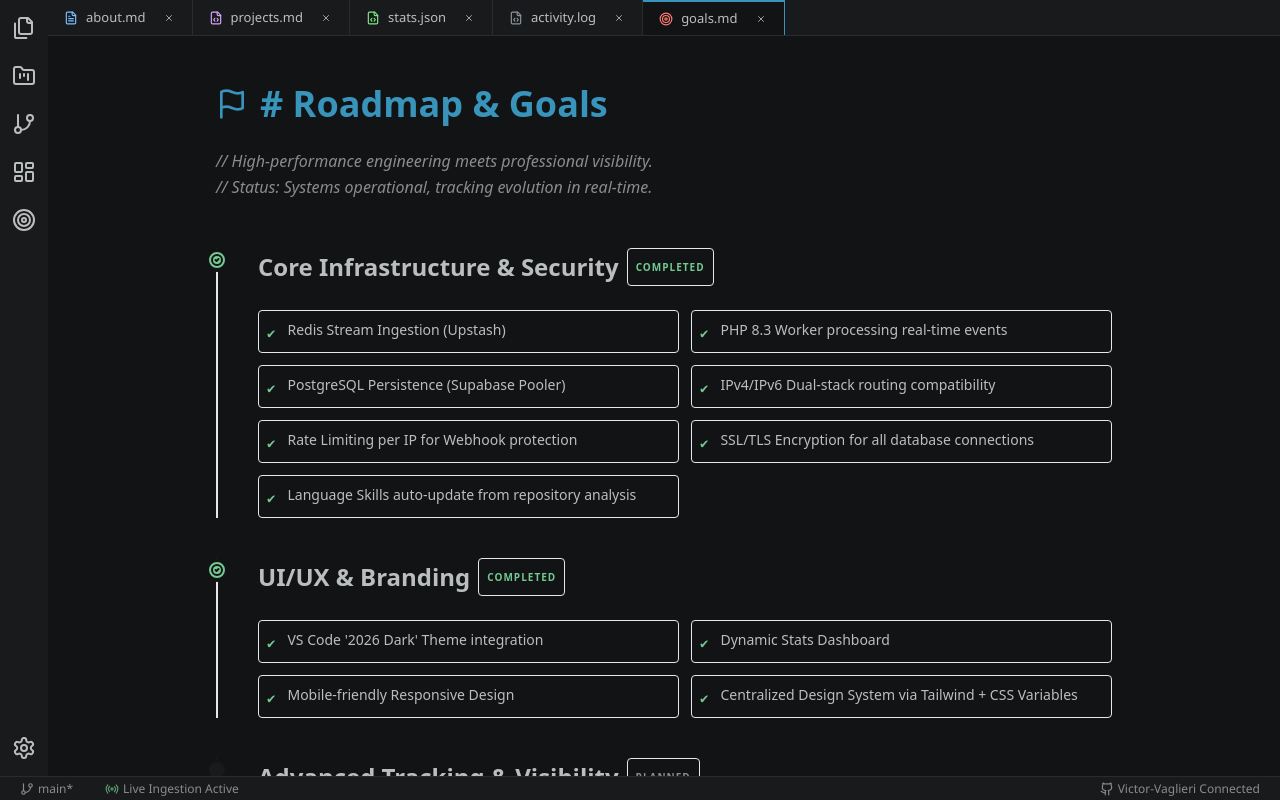
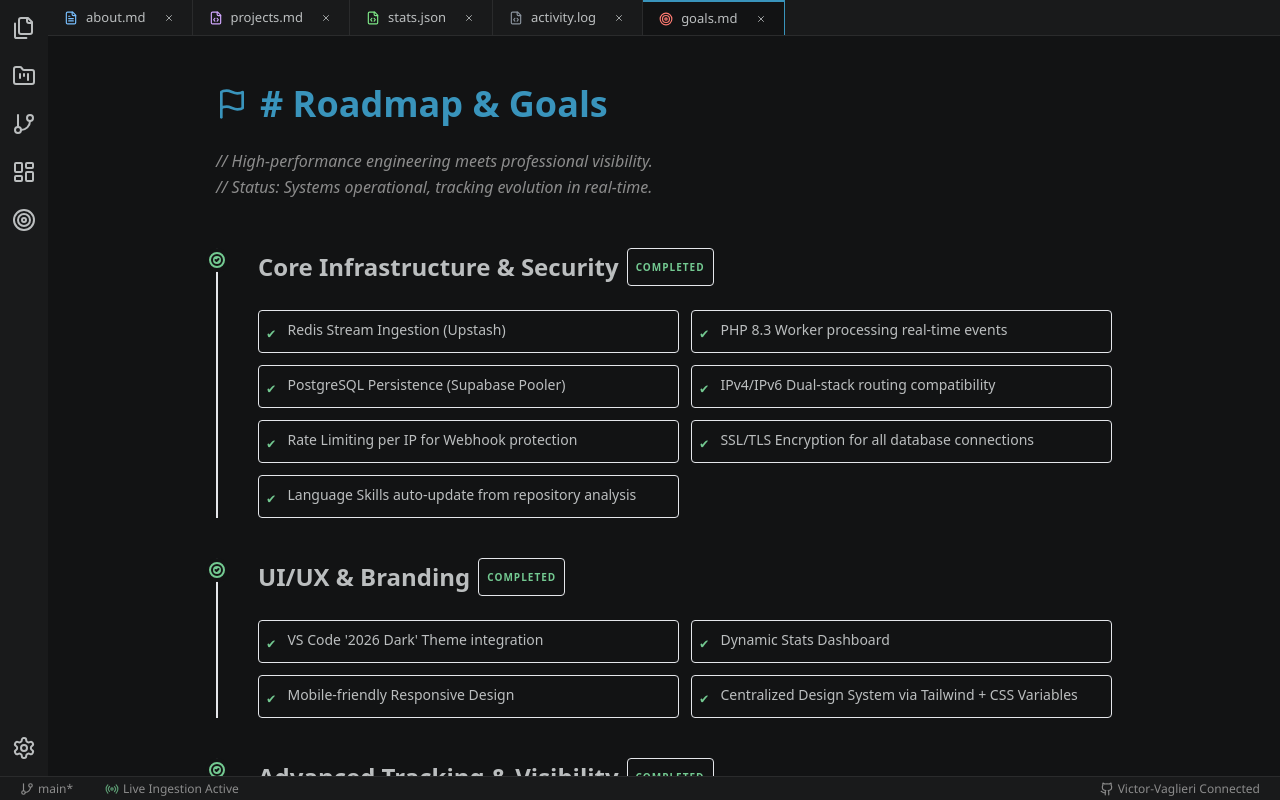
Before and after one commit to Victor-Vaglieri/LiveFolio, a Next.js app in the folder frontend/: page /goals in a window 1280 px wide. Built offline with nearby package versions, Linux system fonts and the light colour scheme.

Commit message:
mudança em ordem do design

```diff
--- a/frontend/app/goals/page.tsx
+++ b/frontend/app/goals/page.tsx
@@ -29,9 +29,12 @@
     },
     {
       title: "Advanced Tracking & Visibility",
-      status: "planned",
+      status: "completed",
       tasks: [
-        "Downloadable dynamic CV (PDF generation)"
+        "Downloadable dynamic CV (PDF generation)",
+        "Automated CV Skill Extraction & Tagging",
+        "CV Management Base (CRUD with filtering)",
+        "Customizable Skills Dictionary with automated matching"
       ]
     }
   ];
```
